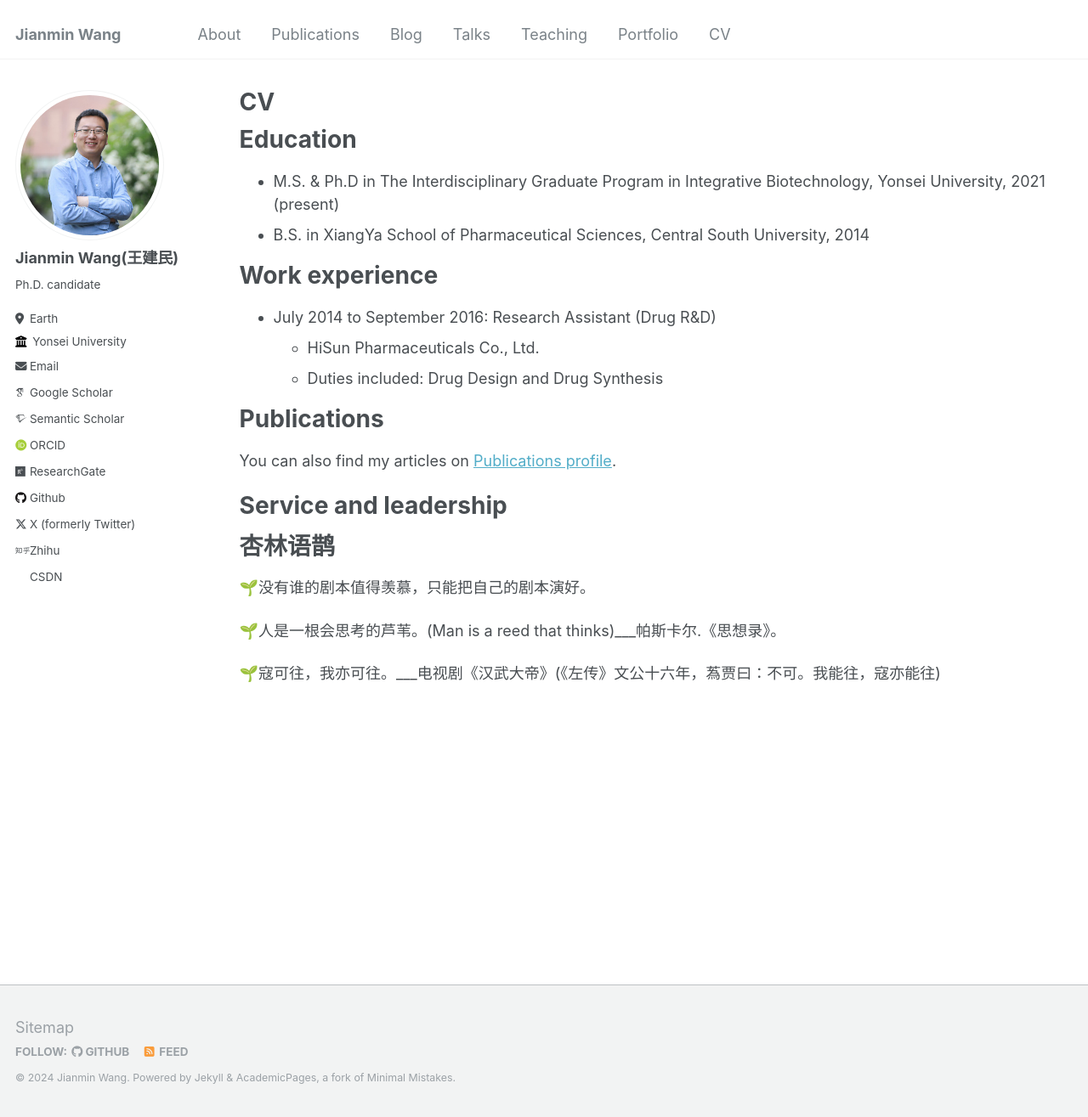
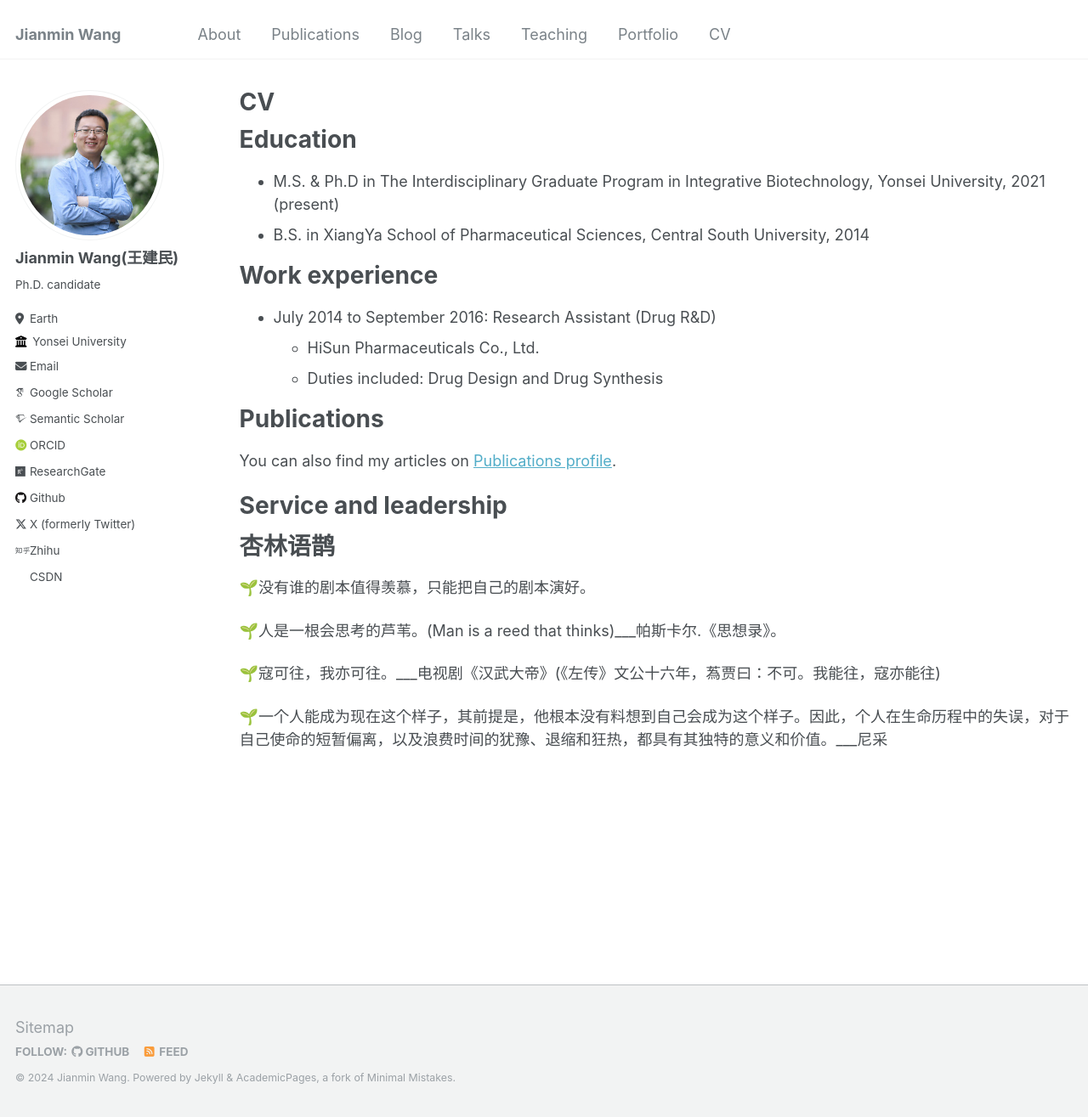
Before and after one commit to Jianmin2drugai/Jianmin2drugai.github.io, a Jekyll site: the page built from _pages/cv.md, in a window 1280 px wide and 1315 px high. Shown: the whole window at 85% size. Built offline with Jekyll 4.4.1, drawn with Linux system fonts in a browser that asks for light colours; some web fonts are replaced.

Commit message:
Update cv.md

```diff
--- a/_pages/cv.md
+++ b/_pages/cv.md
@@ -43,3 +43,5 @@ Service and leadership
 &#x1F331;人是一根会思考的芦苇。(Man is a reed that thinks)___帕斯卡尔.《思想录》。
 
 &#x1F331;寇可往，我亦可往。___电视剧《汉武大帝》(《左传》文公十六年，蒍贾曰：不可。我能往，寇亦能往)
+
+&#x1F331;一个人能成为现在这个样子，其前提是，他根本没有料想到自己会成为这个样子。因此，个人在生命历程中的失误，对于自己使命的短暂偏离，以及浪费时间的犹豫、退缩和狂热，都具有其独特的意义和价值。___尼采
```
